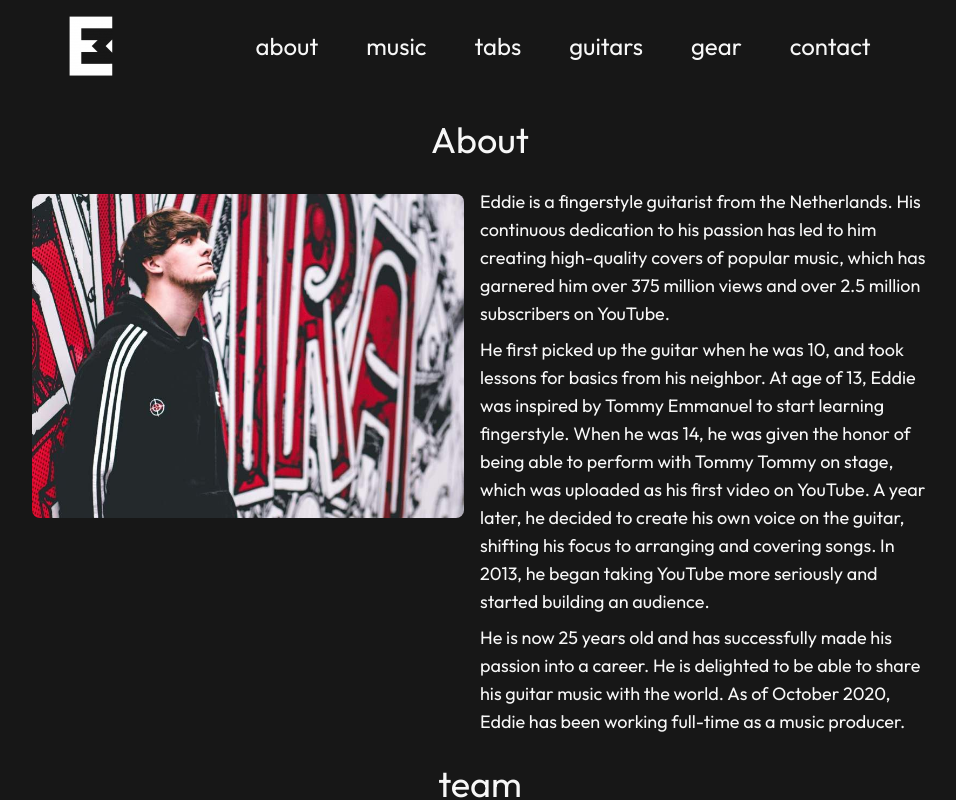
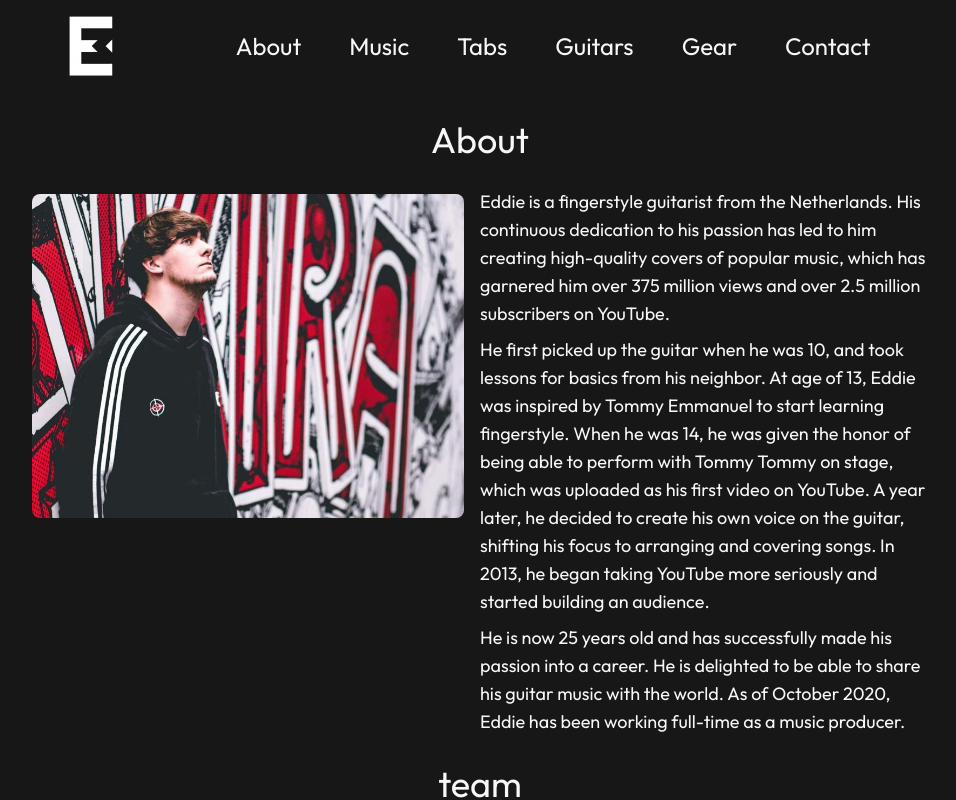
Before and after one commit to robchendev/Guitardex, a Next.js app: page / in a window 1280 px wide. Shown: the top 800 px of the page, without its empty margins (160-1116 px from the left). Built offline with nearby package versions, Linux system fonts and the light colour scheme.

Commit message:
better drawer mobile header

```diff
--- a/components/HeaderMobile.tsx
+++ b/components/HeaderMobile.tsx
@@ -1,7 +1,6 @@
 import {
   VStack,
   Image,
-  Link,
   Button,
   Drawer,
   DrawerBody,
@@ -12,6 +11,7 @@ import {
   Box,
 } from "@chakra-ui/react";
 import { useDisclosure } from "@chakra-ui/react";
+import Link from "next/link";
 import { useRouter } from "next/router";
 import React from "react";
 import { BiMenu } from "react-icons/bi";
@@ -39,18 +39,21 @@ const HeaderMobile = ({ title }: { title: string }) => {
         >
           <Icon as={BiMenu} w={10} h={10} />
         </Button>
-        <Drawer isOpen={isOpen} placement="top" onClose={onClose} finalFocusRef={btnRef}>
-          <DrawerOverlay mt={4}>
+        <Drawer isOpen={isOpen} placement="right" onClose={onClose} finalFocusRef={btnRef}>
+          <DrawerOverlay />
           <DrawerContent>
-              <DrawerCloseButton />
-              <DrawerBody>
-                <VStack>
+            <DrawerCloseButton color="white" boxSize={10} size="4xl" mt={1} />
+            <DrawerBody
+              className="bg-black-soft"
+              bg="linear-gradient(70deg, #444 0%, #212121 45%, #171717 100%)"
+            >
+              <VStack spacing={6} mt={14}>
                 {navItems.map((navItem: NavItem, index: number) => (
                   <Link
                     key={index}
                     href={navItem.link}
-                      className={`font-serif text-2xl px-5 py-3.5 hover:text-gold${
-                        router.pathname === navItem.link ? " text-purple-soft" : ""
+                    className={`block font-serif w-full text-right text-2xl ${
+                      router.pathname === navItem.link ? "text-gold" : "text-white-soft"
                     }`}
                   >
                     {navItem.name}
@@ -59,7 +62,6 @@ const HeaderMobile = ({ title }: { title: string }) => {
               </VStack>
             </DrawerBody>
           </DrawerContent>
-          </DrawerOverlay>
         </Drawer>
       </header>
     </div>
--- a/config/config.ts
+++ b/config/config.ts
@@ -115,27 +115,27 @@ export type NavItem = {
 
 export const navItems: NavItem[] = [
   {
-    name: "about",
+    name: "About",
     link: "/",
   },
   {
-    name: "music",
+    name: "Music",
     link: "/music",
   },
   {
-    name: "tabs",
+    name: "Tabs",
     link: "/tabs",
   },
   {
-    name: "guitars",
+    name: "Guitars",
     link: "/guitars",
   },
   {
-    name: "gear",
+    name: "Gear",
     link: "/gear/audio",
   },
   {
-    name: "contact",
+    name: "Contact",
     link: "/contact",
   },
 ];
```
Lines whose indentation alone changed are shown as unchanged.
